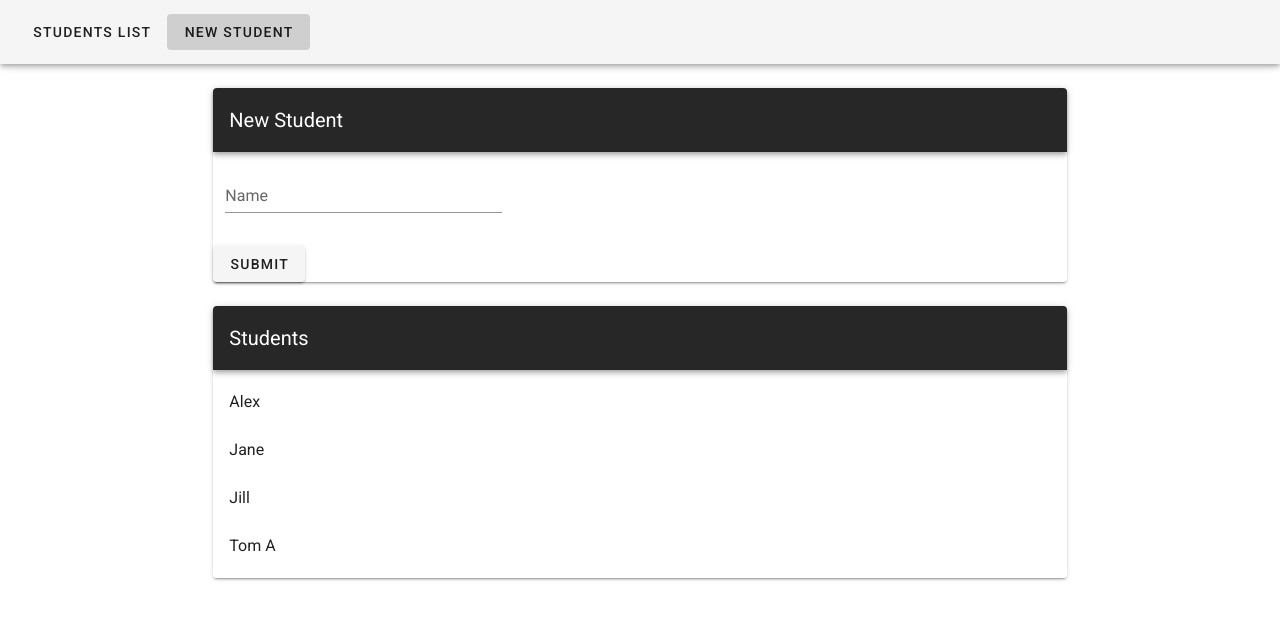
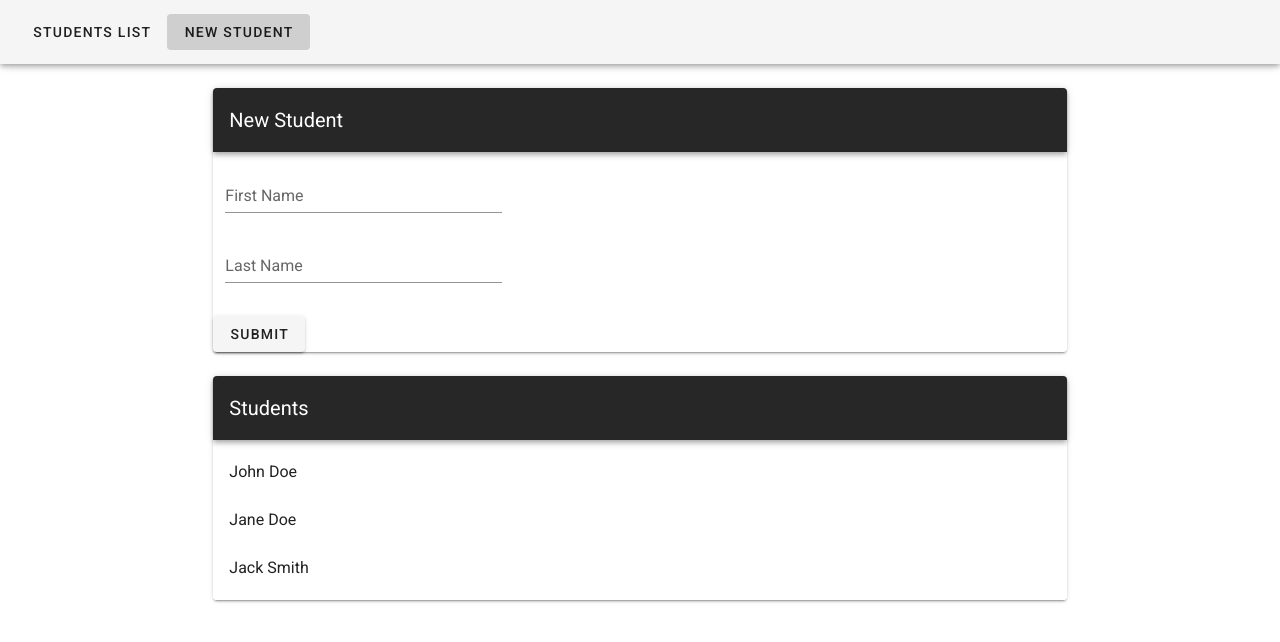
Before and after one commit to Dmitry-White/Vue.js-Playground, a Vue app in the folder vue-vuex/: page /NewStudent in a window 1280 px wide. Shown: the top 642 px of the page. Built offline with nearby package versions, Linux system fonts and the light colour scheme; data requests are answered from the project's data file.

Commit message:
Add first and last names

```diff
--- a/vue-vuex/db.json
+++ b/vue-vuex/db.json
@@ -1,20 +1,19 @@
 {
   "students": [
     {
-      "name": "Alex",
+      "firstName": "John",
+      "lastName": "Doe",
       "id": 0
     },
     {
       "id": 1,
-      "name": "Jane"
+      "firstName": "Jane",
+      "lastName": "Doe"
     },
     {
-      "name": "Jill",
+      "firstName": "Jack",
+      "lastName": "Smith",
       "id": 2
-    },
-    {
-      "name": "Tom A",
-      "id": 3
     }
   ]
 }
--- a/vue-vuex/src/components/NewStudent.vue
+++ b/vue-vuex/src/components/NewStudent.vue
@@ -9,11 +9,8 @@
           <v-container>
             <v-layout>
               <v-flex xs12 md4>
-                <v-text-field
-                  v-model="name"
-                  label="Name"
-                  required
-                ></v-text-field>
+                <v-text-field v-model="firstName" label="First Name" required />
+                <v-text-field v-model="lastName" label="Last Name" required />
               </v-flex>
             </v-layout>
           </v-container>
@@ -32,16 +29,20 @@ import axios from "axios";
 import Students from "./Students";
 
 export default {
-  name: 'NewStudent',
+  name: "NewStudent",
   components: {
     Students,
   },
   data: () => ({
-    name: "",
+    firstName: "",
+    lastName: "",
   }),
   methods: {
     async submit() {
-      axios.post("http://localhost:3000/students", { name: this.name });
+      axios.post("http://localhost:3000/students", {
+        firstName: this.firstName,
+        lastName: this.lastName,
+      });
     },
   },
 };
--- a/vue-vuex/src/components/Students.vue
+++ b/vue-vuex/src/components/Students.vue
@@ -12,7 +12,9 @@
           :to="`/editStudent/${i}`"
         >
           <v-list-item-content>
-            <v-list-item-title v-text="student.name"></v-list-item-title>
+            <v-list-item-title
+              v-text="`${student.firstName} ${student.lastName}`"
+            ></v-list-item-title>
           </v-list-item-content>
         </v-list-item>
       </v-list>
@@ -21,12 +23,12 @@
 </template>
 
 <script>
-import { mapState } from 'vuex';
+import { mapState } from "vuex";
 
 export default {
   name: "Students",
   computed: mapState({
-    students: (state) => state.students
+    students: (state) => state.students,
   }),
 };
 </script>
```
